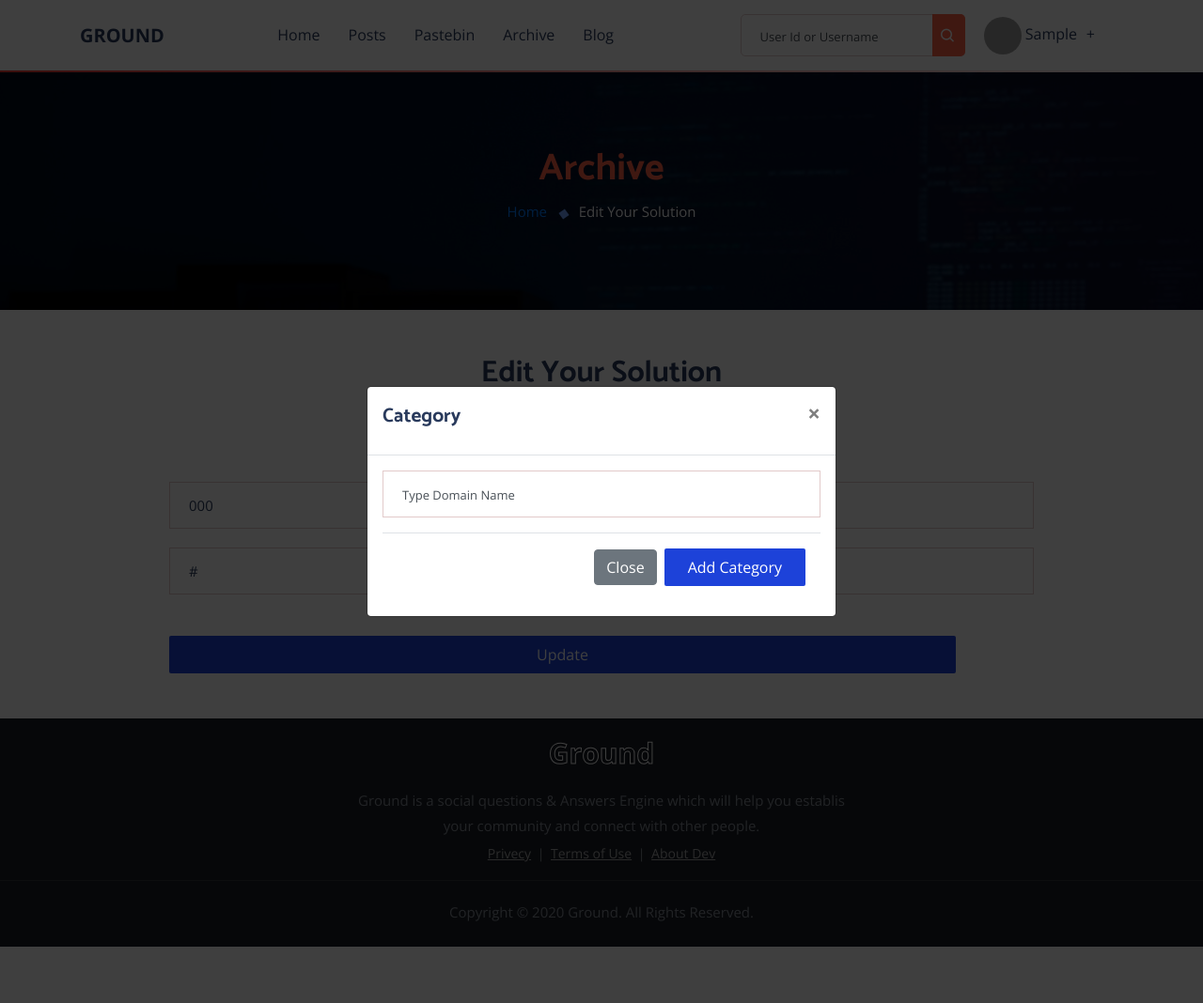
After one commit to Akashkarmokar/Ground, a Django app: page /archive/edit_solution/1/ in a window 1280 px wide, after a click that opens the changed part. The commit adds this page. Shown: the whole page at 94% size. Run offline with Django 3.2, Linux system fonts and the light colour scheme; a user stored in the database is signed in; tables that the repository leaves empty hold one stand-in row (values such as "Sample post"); some libraries are stand-ins or nearby versions; grey boxes are pictures that could not be loaded.

Commit message:
Archive solution link edit features added

```diff
--- /dev/null
+++ b/archive/templates/archive/edit_solution.html
@@ -0,0 +1,90 @@
+{% extends 'home/base.html' %}
+{% load static %}
+
+{% block content %}
+
+<div class="post-details-area">
+    <div class="post-banner-area ">
+        <div class="d-table">
+            <div class="d-table-cell">
+                <div class="container">
+                    <div class="row align-items-center">
+                        <div class="col-lg-12">
+                            <div class="banner-tittle">
+                                <h1>
+                                    Archive
+                                </h1>
+                            </div>
+                            <ul class="head-list">
+                                <li>
+                                    <a href="/">
+                                        Home
+                                    </a>
+                                </li>
+                                <li>Edit Your Solution</li>
+                            </ul>
+                        </div>
+                    </div>
+                </div>
+            </div>
+        </div>
+    </div>
+</div>
+<!-- Blog Create Area -->
+
+<div class="blog-create">
+    <div class="container">
+        <h2 class="text-center mt-5">Edit Your Solution</h2>
+        <div class="row">
+            <div class="col-lg-10 offset-lg-1 text-center mt-5">
+                <form action="" method="POST">
+                    {% csrf_token %}
+                    {% comment %} {{blog_create_form.as_p}} {% endcomment %}
+                    {% for fm in solution_form %}
+                        {{fm}}
+                        {% ifequal fm.label|lower 'domain' %}
+                            <button type="button" class="edit-btn box-btn" data-toggle="modal" data-target="#addDomain">
+                                <i class='bx bx-plus'></i>
+                            </button>
+                        {% endifequal %}
+                    {% endfor %}
+                    <button type="submit" class="box-btn mt-4 mb-5 blog" name="solution_update_form">Update</button>
+                </form>
+            </div>
+        </div>
+
+        <!--Modal-->
+                <div class="modal fade" id="addDomain" tabindex="-1" role="dialog" aria-labelledby="exampleModalCenterTitle"
+                    aria-hidden="true">
+                    <div class="modal-md modal-dialog modal-dialog-centered" role="document">
+                        <div class="modal-content">
+                            <div class="modal-header">
+                                <h3>Category</h3>
+                                <button type="button" class="close" data-dismiss="modal" aria-label="Close">
+                                    <span aria-hidden="true">&times;</span>
+                                </button>
+                            </div>
+                            <div class="modal-body">
+                                <form action="" method="POST">
+                                    {% csrf_token %}
+                                    <div class="form-group">
+                                        {% comment %} {{form|crispy}} {% endcomment %}
+                                        {{domain_form}}
+                                    </div>
+                                    <div class="modal-footer">
+                                        <button type="button" class="btn btn-secondary" data-dismiss="modal">Close</button>
+                                        <button type="submit" class="box-btn" name="domain_submit_form">Add Category</button>
+                                    </div>
+                                </form>
+                            </div>
+                        </div>
+                    </div>
+                </div>
+
+
+    </div>
+</div>
+
+{% include "home/footer.html" %}
+
+{% endblock content %}
--- a/archive/templates/archive/main.html
+++ b/archive/templates/archive/main.html
@@ -117,10 +117,10 @@
                             <td><a href="{% url 'users:profile' solution.author.id %}">{{solution.author.user}}</a></td>
                             <td>
                                 {% if solution.author.user == request.user %}
-                                <a href="{% url 'archive:delete_solution' solution.id %}">Delete</a>
-                                <a href="">Edit</a>
+                                    <a href="{% url 'archive:delete_solution' solution.id %}">Delete</a>
+                                    <a href="{% url 'archive:edit_solution' solution.id %}">Edit</a>
                                 {% else %}
-                                <a href="">Like</a>
+                                    <a href="">Like</a>
                                 {% endif %}
                             </td>
                         </tr>
--- a/archive/urls.py
+++ b/archive/urls.py
@@ -7,4 +7,5 @@ app_name = "archive"
 urlpatterns = [
     path('main/',views.main_or_search,name='main_or_search'),
     path('delete_solution/<pk>/',views.delete_solution,name='delete_solution'),
+    path('edit_solution/<pk>/',views.edit_solution,name='edit_solution'),
 ]
--- a/archive/views.py
+++ b/archive/views.py
@@ -76,3 +76,41 @@ def delete_solution(request,pk):
             return render(request,'home/error.html')
     else:
         return redirect('users:login')
+
+
+def edit_solution(request,pk):
+    if request.user.is_authenticated:
+        if request.method == 'POST':
+            obj = Solution.objects.get(pk=pk)
+            if obj.author.user == request.user:
+                if 'domain_submit_form' in request.POST:
+                    domain_form = DomainModelForm(request.POST or None)
+                    if domain_form.is_valid():
+                        domain_form.save()
+                        return redirect(request.META['HTTP_REFERER'])
+                solution_form = SolutionModelForm(request.POST or None,instance=obj)
+                if solution_form.is_valid():
+                    solution_form.save()
+                    return redirect('archive:main_or_search')
+            else:
+                return render(request,'home/error.html')
+        else:
+            try:
+                obj = Solution.objects.get(pk=pk)
+                if obj.author.user == request.user:
+                    solution_form = SolutionModelForm(instance=obj)
+                    domain_form = DomainModelForm()
+
+                    context={
+                        'solution_form':solution_form,
+                        'domain_form':domain_form,
+                    }
+                    return render(request,'archive/edit_solution.html',context)
+
+                else:
+                    return render(request,'home/error.html')
+            except Solution.DoesNotExist:
+                return render(request,'home/error.html')
+    else:
+        return redirect('users:login')
+    # return render(request,'archive/edit_solution.html')
--- a/home/templates/home/feedback.html
+++ b/home/templates/home/feedback.html
@@ -22,7 +22,7 @@
                     <div class="row">
                         <div class="col-lg-12">
                             <h3 class="mt-4 mb-4">Give Your Feedback</h3>
-                            <form action="" method="POST" novalidate>
+                            <form action="" method="POST">
                                 <div class="row">
                                     <div class="col-md-12 col-sm-12">
                                         {% csrf_token %}
--- a/users/forms.py
+++ b/users/forms.py
@@ -21,7 +21,7 @@ class SignUpForm(UserCreationForm):
             'username':forms.TextInput(attrs={'class':'form-control','placeholder':'UserName'}),
             'first_name':forms.TextInput(attrs={'class':'form-control','placeholder':'First Name'}),
             'last_name':forms.TextInput(attrs={'class':'form-control','placeholder':'Last Name'}),
-            'email':forms.TextInput(attrs={'class':'form-control','placeholder':'Email'}),
+            'email':forms.EmailInput(attrs={'class':'form-control','placeholder':'Email'}),
         }
 
 
```
Also changed, not shown: users/views.py (+16 -13 lines).
